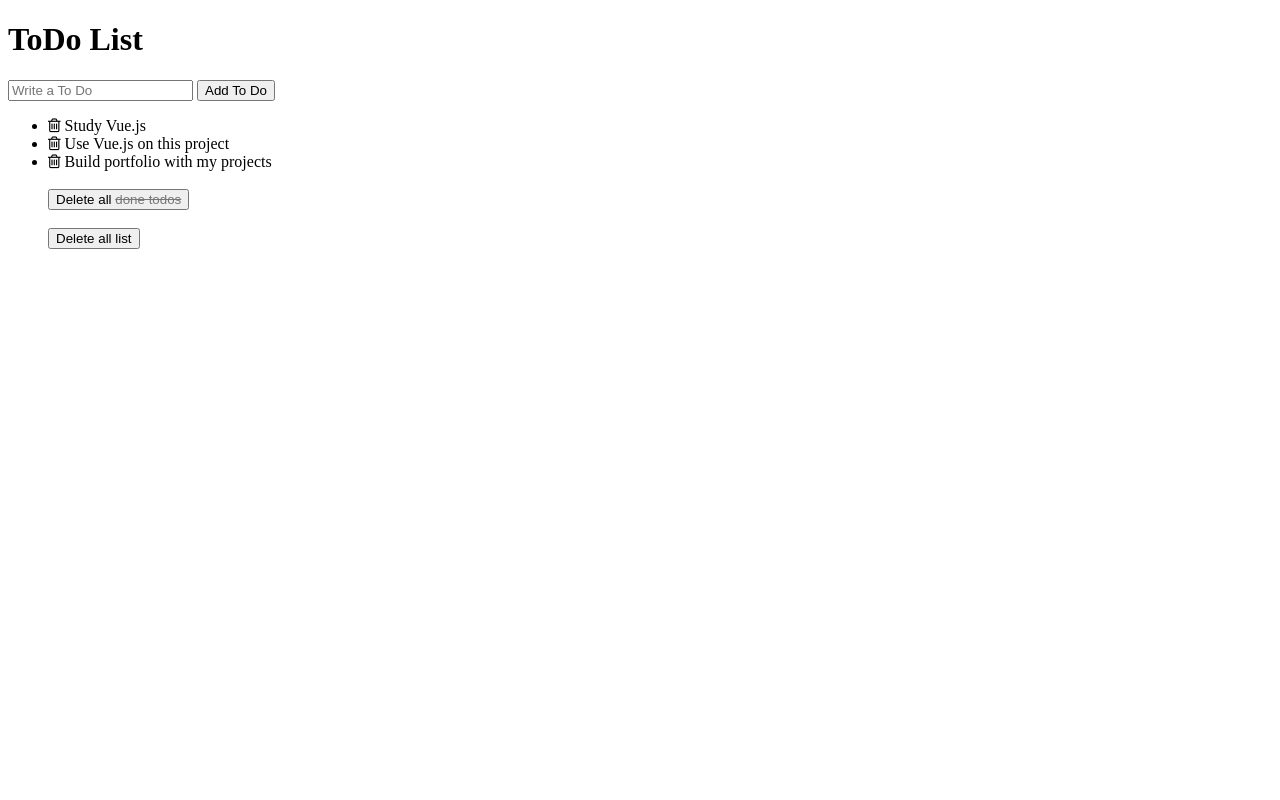
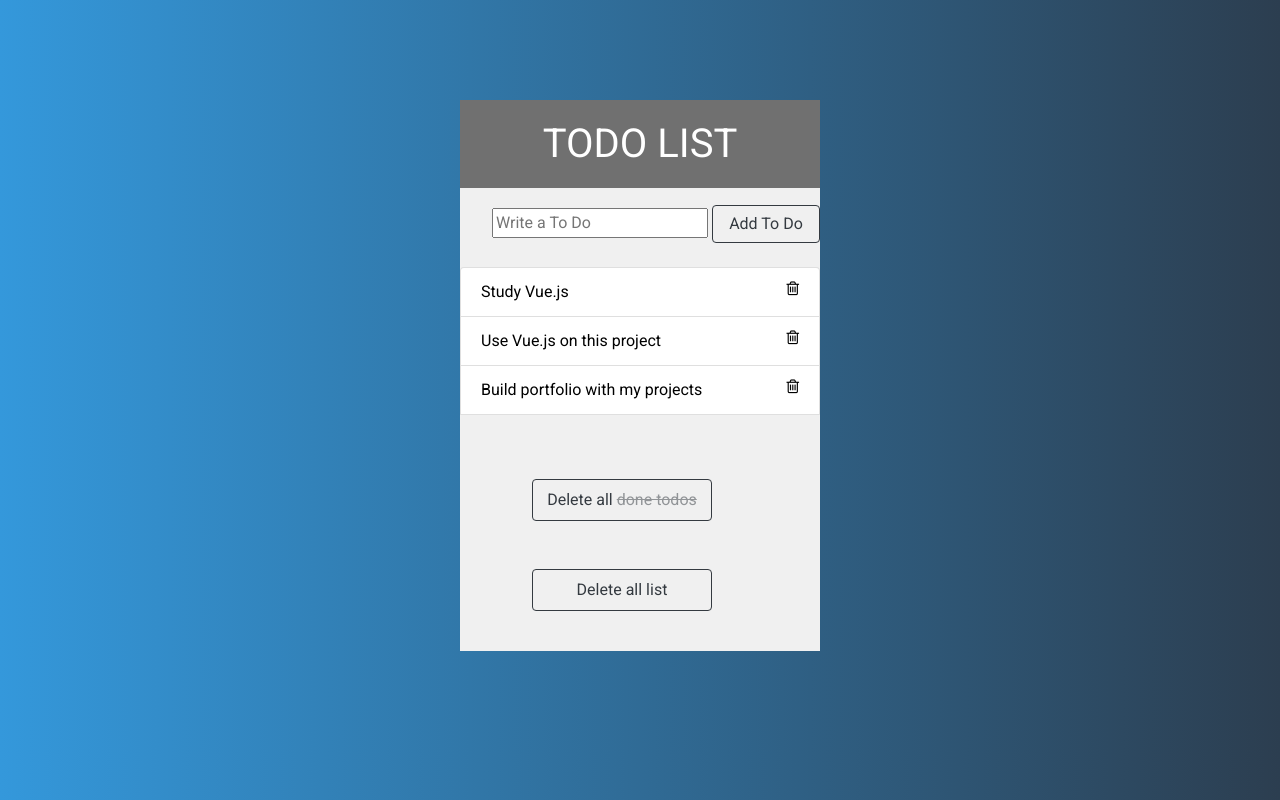
Before and after one commit to memmily/todo-list, a plain HTML site: page mytodo.html in a window 1280 px wide. Drawn offline with nearby package versions, Linux system fonts and the light colour scheme.

Commit message:
Added styling on todo list

```diff
--- a/assets/script.js
+++ b/assets/script.js
@@ -49,11 +49,9 @@ new Vue ({
 
 			for (var i=0; i<this.todos.length; i++) {
 				currentTodo = this.todos[i];
-
 				if(currentTodo.identifier !== valueToRemove) {
 					notDone.push(this.todos[i]);
 				}
-
 
 			}
 
--- a/assets/style.css
+++ b/assets/style.css
@@ -1,4 +1,79 @@
+
+body {
+	font-family: 'Roboto', sans-serif;
+	background: #2c3e50;  /* fallback for old browsers */
+	background: -webkit-linear-gradient(to right, #3498db, #2c3e50);  /* Chrome 10-25, Safari 5.1-6 */
+	background: linear-gradient(to right, #3498db, #2c3e50); /* W3C, IE 10+/ Edge, Firefox 16+, Chrome 26+, Opera 12+, Safari 7+ */
+	/*CSS gradient from: https://uigradients.com/#BetweenNightandDay */
+
+}
+
+#container {
+	margin: 100px auto;
+	width: 360px;
+	color: white;
+	background-color: #F0F0F0;
+
+
+}
+
+h1 {
+	background-color:#707070;
+	margin: auto;
+	padding: 20px;
+	color: white;
+	text-transform: uppercase;
+	text-align: center;
+}
+
+
+.writeTodo {
+
+	width: 60%;
+	margin-left: 32px;
+	margin-top: 20px;
+}
+
+
+.btn-outline-dark {
+	width: 30%;
+}
+
+
+.list-group-item {
+	color: black;
+}
+
+.fa-trash-o {
+float: right;
+}
+
+
 .done {
 	text-decoration: line-through;
 	opacity: 0.5;
 }
+
+
+.deleteDone {
+	margin-top: 20px;
+	margin-left: 20%;
+	margin-top: 40px;
+	width: 50%;
+	padding: 8px;
+
+
+}
+
+.deleteAll {
+	margin-left: 20%;
+	margin-bottom: 40px;
+	width: 50%;
+	padding: 8px;
+}
+
+
+/* btn delete
+	background trash can when hover
+	add some space on input, between buttons and with container
+*/
--- a/mytodo.html
+++ b/mytodo.html
@@ -5,19 +5,22 @@
     <meta name="viewport" content="width=device-width, initial-scale=1.0">
     <meta http-equiv="X-UA-Compatible" content="ie=edge">
     <title>To Do List</title>
+    <link rel="stylesheet" href="https://stackpath.bootstrapcdn.com/bootstrap/4.5.0/css/bootstrap.min.css" integrity="sha384-9aIt2nRpC12Uk9gS9baDl411NQApFmC26EwAOH8WgZl5MYYxFfc+NcPb1dKGj7Sk" crossorigin="anonymous">
     <link type= "text/css" rel="stylesheet" href="https://cdnjs.cloudflare.com/ajax/libs/font-awesome/4.7.0/css/font-awesome.min.css">
     <link type= "text/css" rel="stylesheet" href="./assets/style.css">
+    <link href="https://fonts.googleapis.com/css2?family=Roboto&display=swap" rel="stylesheet">
 
 
 </head>
 <body>
     <div id="container">
         <h1>ToDo List</h1>
-        <input type="text" placeholder="Write a To Do" v-model="title">
-        <button @click="addTodo" :value="{input:addTodo}">Add To Do</button>
+        <input class="writeTodo" type="text" placeholder="Write a To Do" v-model="title">
+        <button type="button" class="allButtons btn btn-outline-dark" @click="addTodo" :value="{input:addTodo}">Add To Do</button>
         <br>
-            <ul>
-                <li v-for = "todo in todos">
+        <br>
+            <ul class="list-group">
+                <li v-for = "todo in todos" class="list-group-item list-group-item-action">
                     <span>
                         <i class="fa fa-trash-o" aria-hidden="true" @click="deleteTodo(todo)"></i>
 
@@ -27,13 +30,16 @@
 
                 </li>
                 <br>
-                <button @click= "delCrossedTodos">Delete all <span class="done">done todos</span></button>
+                <button type="button" class="deleteDone allButtons btn btn-outline-dark" @click= "delCrossedTodos">Delete all <span class="done">done todos</span></button>
                 <br>
                 <br>
-                <button @click="delAllTodos">Delete all list</button>
+                <button type="button" class="deleteAll allButtons btn btn-outline-dark" @click="delAllTodos">Delete all list</button>
             </ul>
 
     </div>
+
+
+
 
 
     <script type= "text/javascript" src="https://cdn.jsdelivr.net/npm/vue/dist/vue.js"></script>
```
